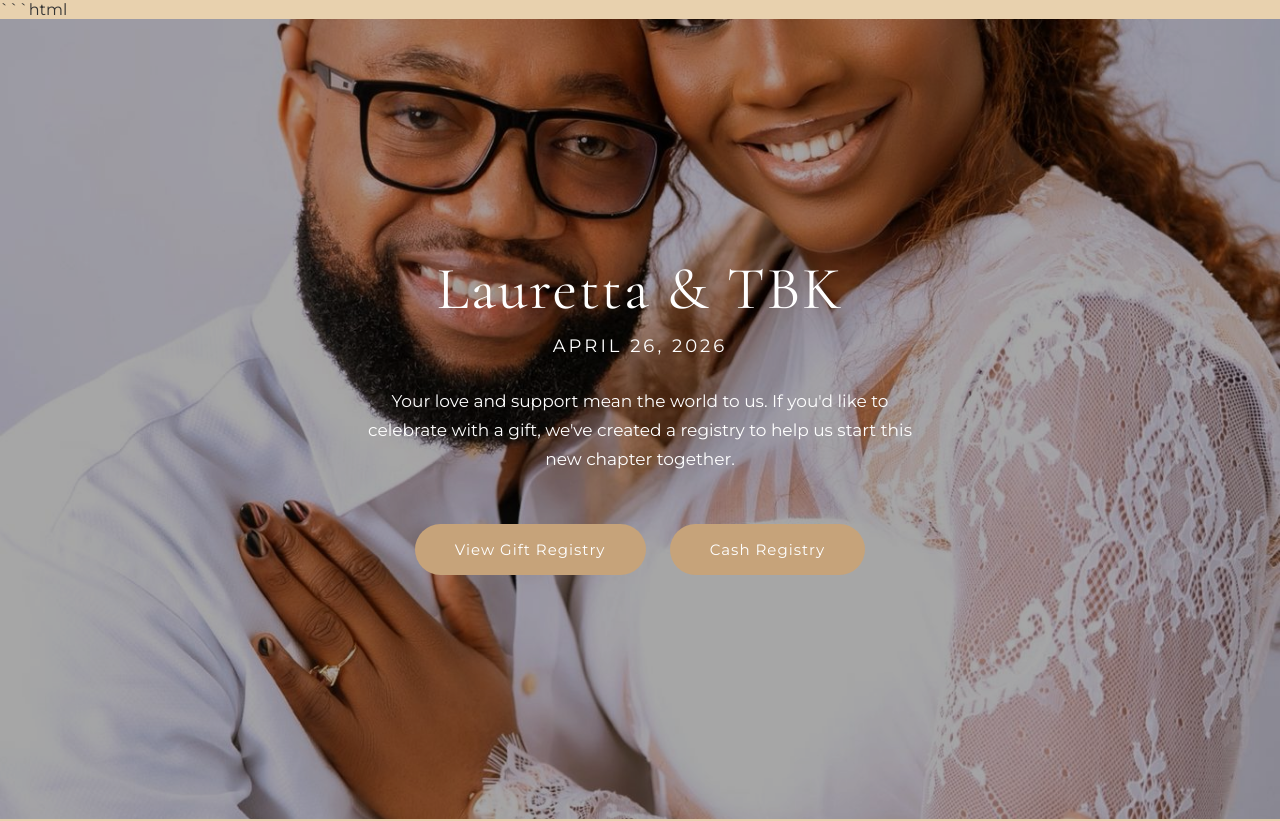
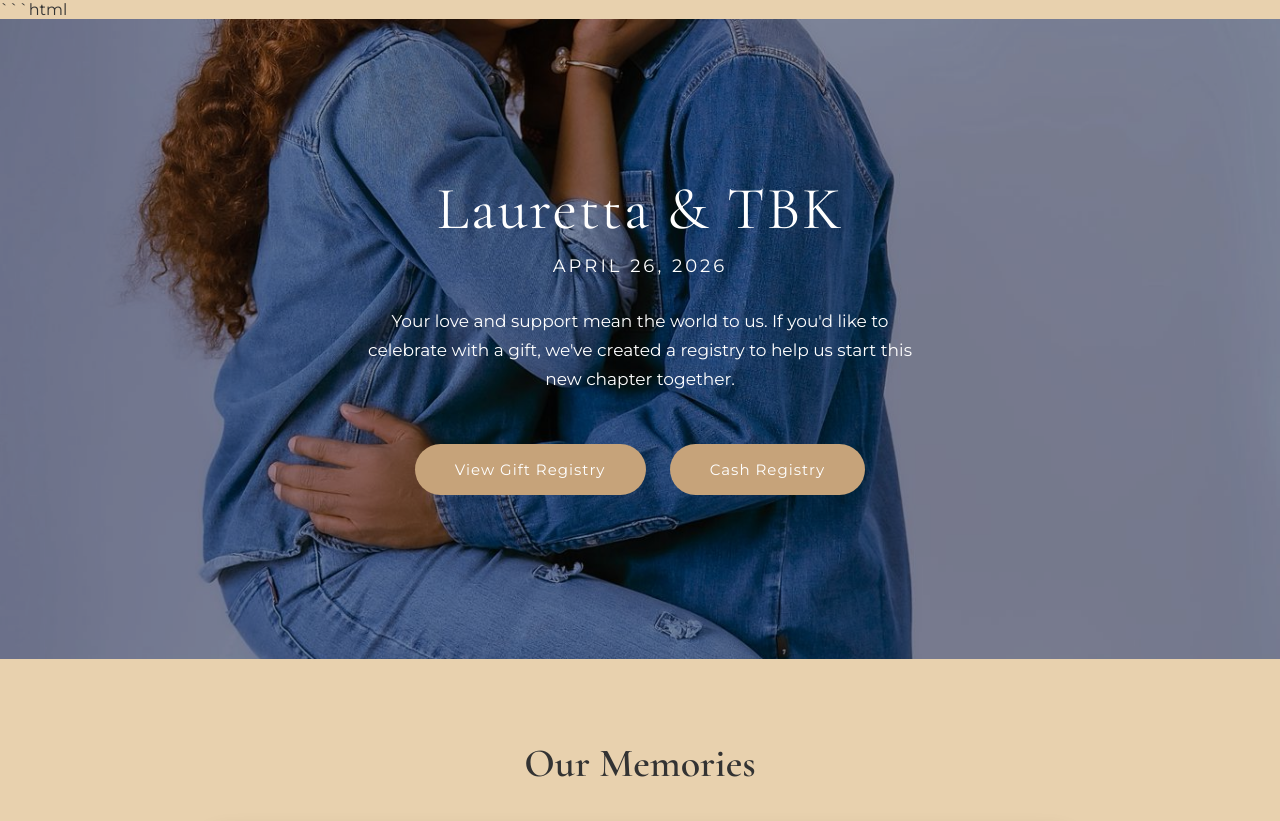
Before and after one commit to Ulofyn4gate/wedding-registry, a plain HTML site: page index.html in a window 1280 px wide. Shown: the top 821 px of the page. Drawn offline with nearby package versions, Linux system fonts and the light colour scheme.

Commit message:
Update hero section height and background image

```diff
--- a/index.html
+++ b/index.html
@@ -26,8 +26,8 @@ color:#333;
 /* HERO */
 
 .hero{
-height:100vh;
-background-image:url("photo 3.jpeg");
+height:80vh;
+background-image:url("photo 2.jpeg");
 background-size:cover;
 background-position:center;
 display:flex;
```
